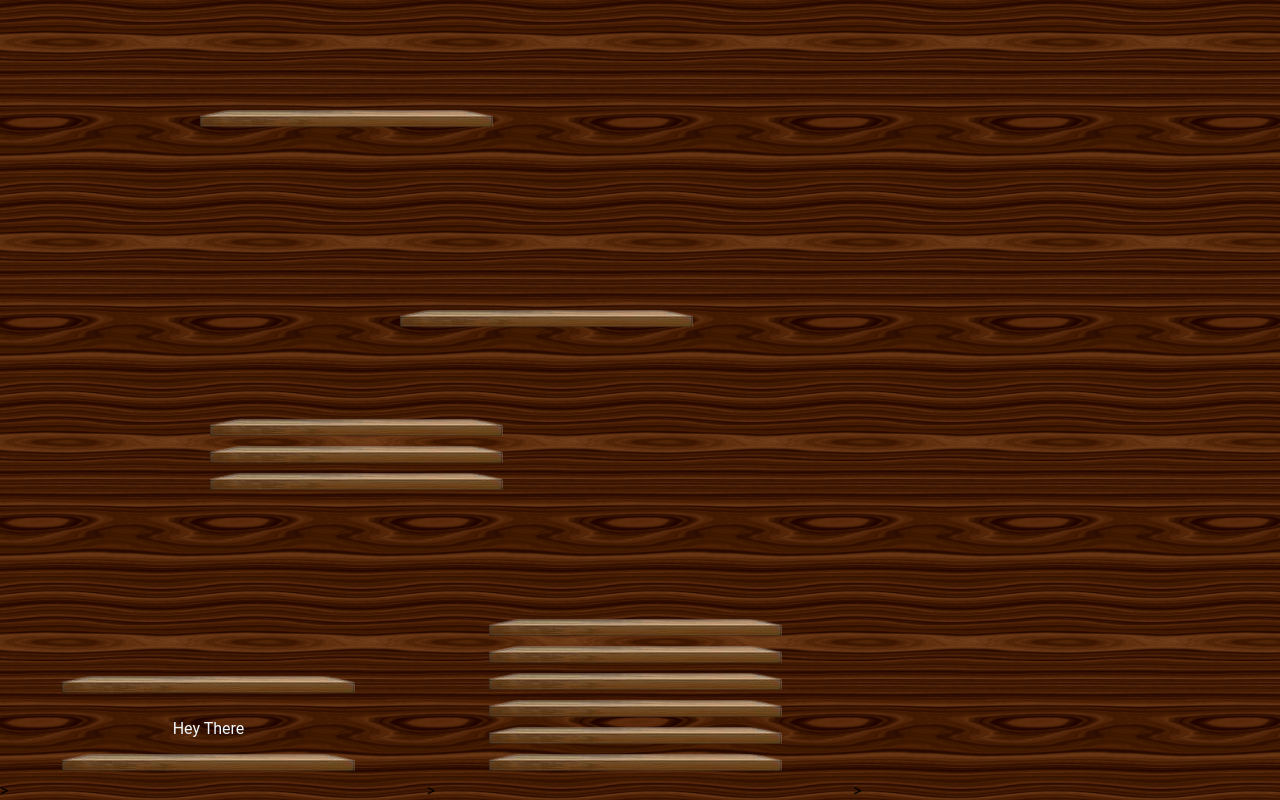
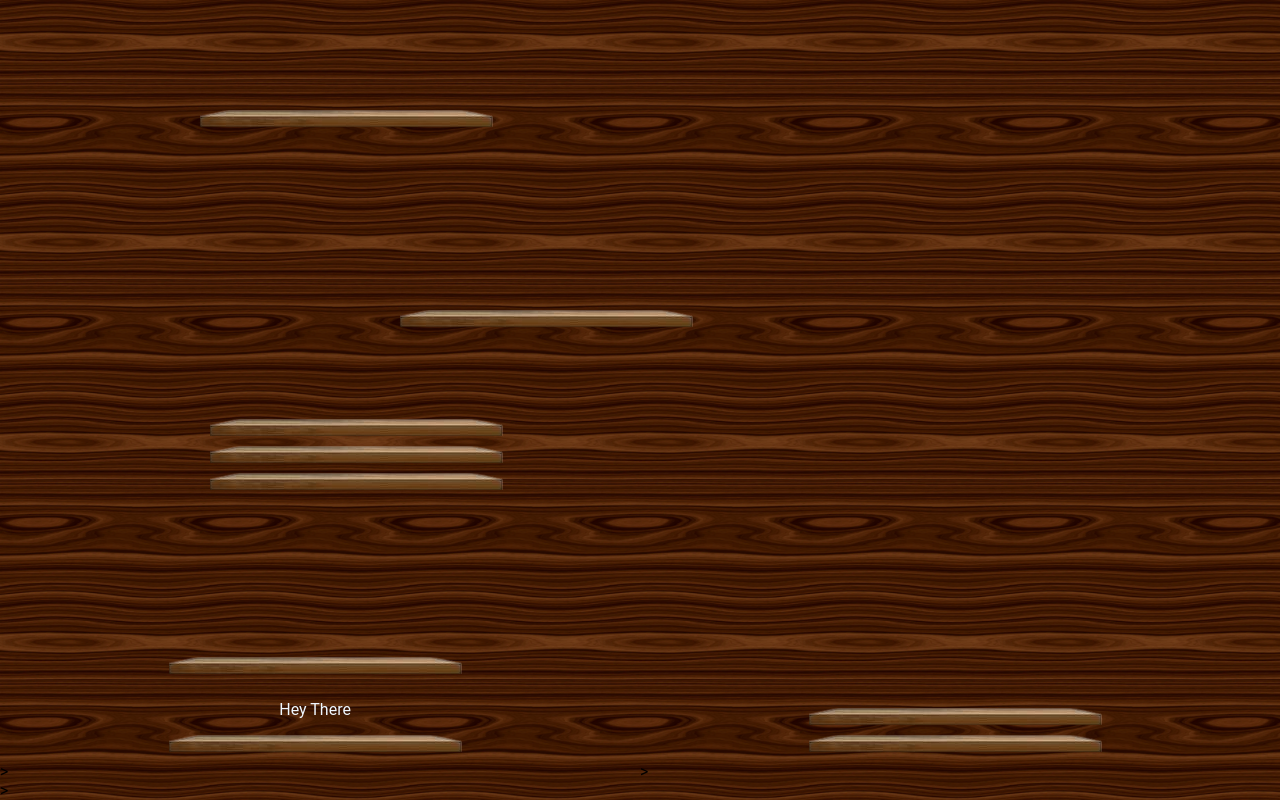
Before and after one commit to hardik-rajpal/VialRack, an Angular app: page / in a window 1280 px wide. Built offline with nearby package versions, Linux system fonts and the light colour scheme.

Commit message:
abspos/ organized distinction

```diff
--- a/src/app/app.component.css
+++ b/src/app/app.component.css
@@ -4,7 +4,7 @@
     justify-content: space-around;
     align-content: flex-end;
     align-items: flex-end;
-    height: 100%;
+    /* height: 100%; */
 }
 app-shelfstack{
     width: 60%;
--- a/src/app/app.component.html
+++ b/src/app/app.component.html
@@ -1,25 +1,22 @@
 <div class="main">
-    <app-shelfstack #shelfstack [width]="autoOrgStackWidth">
+    <app-shelfstack>
         <app-shelf>
             <p style="color: aliceblue;">Hey There</p>
         </app-shelf>
         <app-shelf></app-shelf>
+    </app-shelfstack>
+    <app-shelfstack>
+        <app-shelf>
 
-    </app-shelfstack>
-    <app-shelfstack #shelfstack [width]="autoOrgStackWidth">
-        <app-shelf></app-shelf>
-        <app-shelf></app-shelf>
-        <app-shelf></app-shelf>
-        <app-shelf></app-shelf>
-        <app-shelf></app-shelf>
-        <app-shelf></app-shelf>
-    </app-shelfstack>
-    <app-shelf [absPos]="[200,100]">
-    </app-shelf>
-    <app-shelf [absPos]="[400,300]"></app-shelf>
-    <app-shelfstack #shelfstack [width]="autoOrgStackWidth" [absPos]="[200,300]">
-        <app-shelf></app-shelf>
-        <app-shelf></app-shelf>
+        </app-shelf>
         <app-shelf></app-shelf>
     </app-shelfstack>
 </div>
+<app-shelf [absPos]="[200,100]">
+</app-shelf>
+<app-shelf [absPos]="[400,300]"></app-shelf>
+<app-shelfstack [absPos]="[200,300]">
+    <app-shelf></app-shelf>
+    <app-shelf></app-shelf>
+    <app-shelf></app-shelf>
+</app-shelfstack>
--- a/src/app/components/parts/shelfstack/shelfstack.component.html
+++ b/src/app/components/parts/shelfstack/shelfstack.component.html
@@ -1,5 +1,4 @@
 <div class="shelfstack" [ngStyle]="divRefStyle">
-
     <div class="content-stack">
         <ng-content></ng-content>
     </div>
--- a/src/styles.css
+++ b/src/styles.css
@@ -2,6 +2,8 @@
 html, body { height: 100%; margin: 0; padding: 0;}
 body {
     margin: 0;
+    display: flex;
+    flex-direction: column-reverse;
     font-family: Roboto, "Helvetica Neue", sans-serif;
     background-image: url('/assets/bgtile1.webp');
     background-size: 200px;
```
